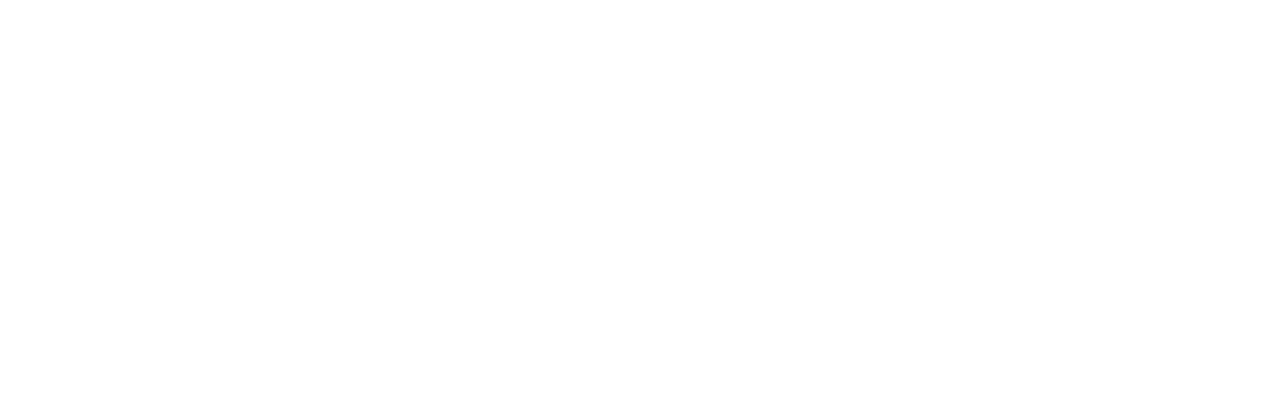
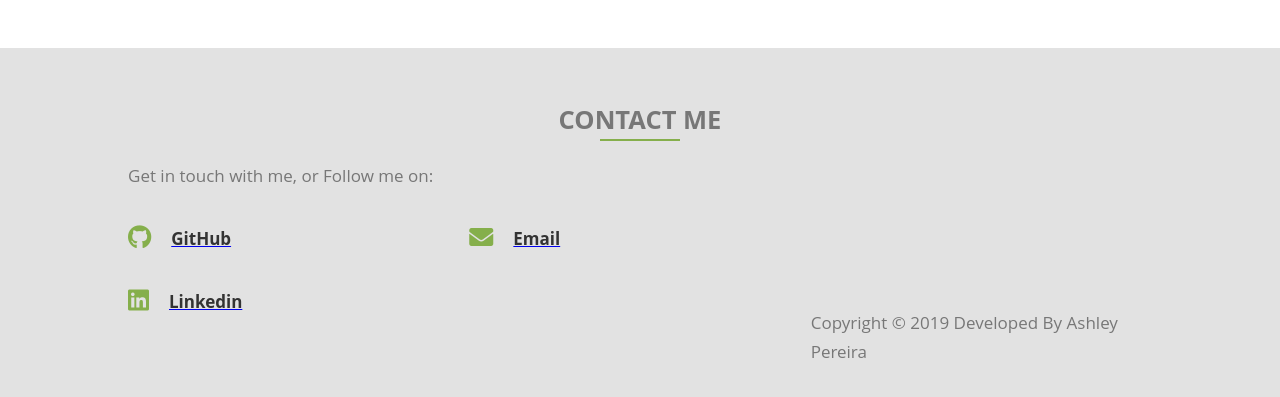
Before and after one commit to ajpereira02/portfolio, a React (Create React App) app: page / in a window 1280 px wide. Shown: the part 2476-2873 px from the top of the page. Before the commit the page ends 2524 px from the top, so only its background shows below. Built offline with nearby package versions, Linux system fonts and the light colour scheme.

Commit message:
Added the contacts page

```diff
--- a/src/App.js
+++ b/src/App.js
@@ -4,6 +4,7 @@
 import Aboutme from "./component/Aboutme/Aboutme";
 import Skills from "./component/Skills/Skills";
 import Projects from "./component/Projects/Projects";
+import Contacts from "./component/Contacts/Contacts";
 import "./App.css";
 
 class App extends Component {
@@ -15,6 +16,7 @@
         <Aboutme />
         <Skills />
         <Projects />
+        <Contacts />
       </div>
     );
   }
--- /dev/null
+++ b/src/component/Contacts/Contacts.css
@@ -0,0 +1,68 @@
+.contact-section {
+  text-align: center;
+  background-color: #e2e2e2;
+  padding-top: 50px;
+  padding-bottom: 50px;
+}
+
+.contact-section:after {
+  content: "";
+  display: block;
+  clear: both;
+}
+
+.contact-section h2 {
+  text-transform: uppercase;
+  margin-top: 0;
+  position: relative;
+}
+
+.contact-section h2:after {
+  content: "";
+  position: absolute;
+  width: 80px;
+  height: 2px;
+  margin-left: -40px;
+  left: 50%;
+  bottom: 0px;
+  background-color: #85af4b;
+}
+
+.social-container {
+  width: 80%;
+  margin: 0 auto;
+  text-align: left;
+}
+
+.social-container i {
+  float: left;
+  margin-top: 17px;
+  margin-right: 20px;
+  font-size: 24px;
+  color: #85af4b;
+}
+
+.col-1 p,
+.col-2 p,
+.col-3 p {
+  display: inline-block;
+}
+
+.col-1,
+.col-2,
+.col-3 {
+  width: 33.333333%;
+  display: inline-block;
+  float: left;
+}
+
+.col-3 p {
+  margin-bottom: 0;
+  margin-top: 1px;
+  padding-top: 100px;
+}
+
+.text-bold {
+  color: #333;
+  font-weight: bold;
+}
--- /dev/null
+++ b/src/component/Contacts/Contacts.js
@@ -0,0 +1,64 @@
+import React from "react";
+import "./Contacts.css";
+
+export default function Header() {
+  return (
+    <div class="contact-section">
+      <h2>Contact Me</h2>
+
+      <div class="social-container">
+        <p>Get in touch with me, or Follow me on:</p>
+
+        <div class="col-1">
+          <div class="line1">
+            <i class="fab fa-github" />
+            <p>
+              <a
+                href="https://github.com/ajpereira02"
+                target="_blank"
+                rel="noreferrer noopener"
+              >
+                <span class="text-bold">GitHub</span>
+              </a>{" "}
+              <br />
+            </p>
+          </div>
+
+          <div class="line1">
+            <i class="fab fa-linkedin" />
+            <p>
+              <a
+                href="https://www.linkedin.com/in/ashley-pereira-6946992a/"
+                target="_blank"
+                rel="noreferrer noopener"
+              >
+                <span class="text-bold">Linkedin</span>
+              </a>{" "}
+              <br />
+            </p>
+          </div>
+        </div>
+        <div class="col-2">
+          <div class="line1">
+            <i class="fas fa-envelope" />
+            <p>
+              <a
+                href="mailto:ashleypereira70@gmail.com"
+                target="_blank"
+                rel="noreferrer noopener"
+              >
+                <span class="text-bold">Email</span>
+              </a>{" "}
+              <br />
+            </p>
+          </div>
+        </div>
+        <div class="col-3">
+          <div class="line1">
+            <p>Copyright © 2019 Developed By Ashley Pereira</p>
+          </div>
+        </div>
+      </div>
+    </div>
+  );
+}
```
